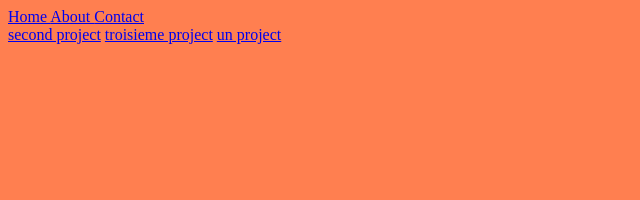
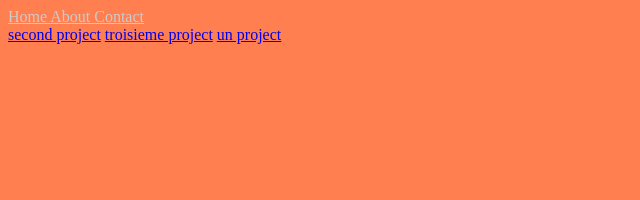
Before and after one commit to sarahyjja/JekyllPortfolio_test4, a Jekyll site: the page built from index.md, in a window 1280 px wide. Shown: the top 200 px of the page, without its empty margins (0-640 px from the left). Built offline with Jekyll 4.4.1, drawn with Linux system fonts in a browser that asks for light colours.

Commit message:
CSS navbar - All the folders are set up

```diff
--- a/_includes/navbar.html
+++ b/_includes/navbar.html
@@ -1,4 +1,4 @@
-<nav>
+<nav class="nav">
     {% for item in site.links %}
       <a href="{{ item.link }}" {% if page.url == item.link %} {% endif %}>
         {{ item.name }}
--- /dev/null
+++ b/_sass/navbar.scss
@@ -0,0 +1,11 @@
+.nav {
+  list-style-type: none;
+  margin: 30;
+  padding: 0;
+  width: 200px;
+  color: #f1f1f1;
+}
+
+.nav a {
+  color: #ccc;
+}
--- a/css/main.scss
+++ b/css/main.scss
@@ -1,3 +1,4 @@
 ---
 ---
 @import "background";
+@import "navbar";
```
